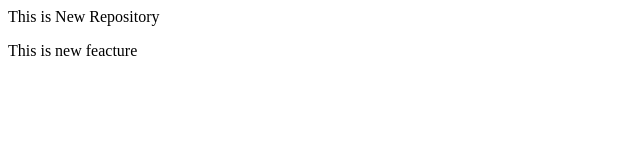
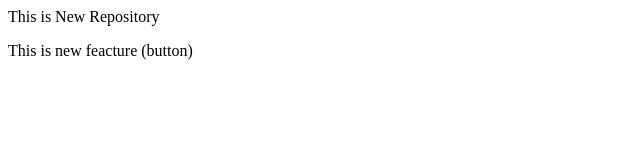
Before and after one commit to Swapnil-Chavhan/LocalRepo, a plain HTML site: page index.html in a window 1280 px wide. Shown: the full height of the page, 0-640 px from the left. Drawn offline with Linux system fonts and the light colour scheme.

Commit message:
Add Button

```diff
--- a/index.html
+++ b/index.html
@@ -1,2 +1,2 @@
 <p> This is New Repository</P>
-    <p> This is new feacture</p>
+    <p> This is new feacture (button) </p>
```
